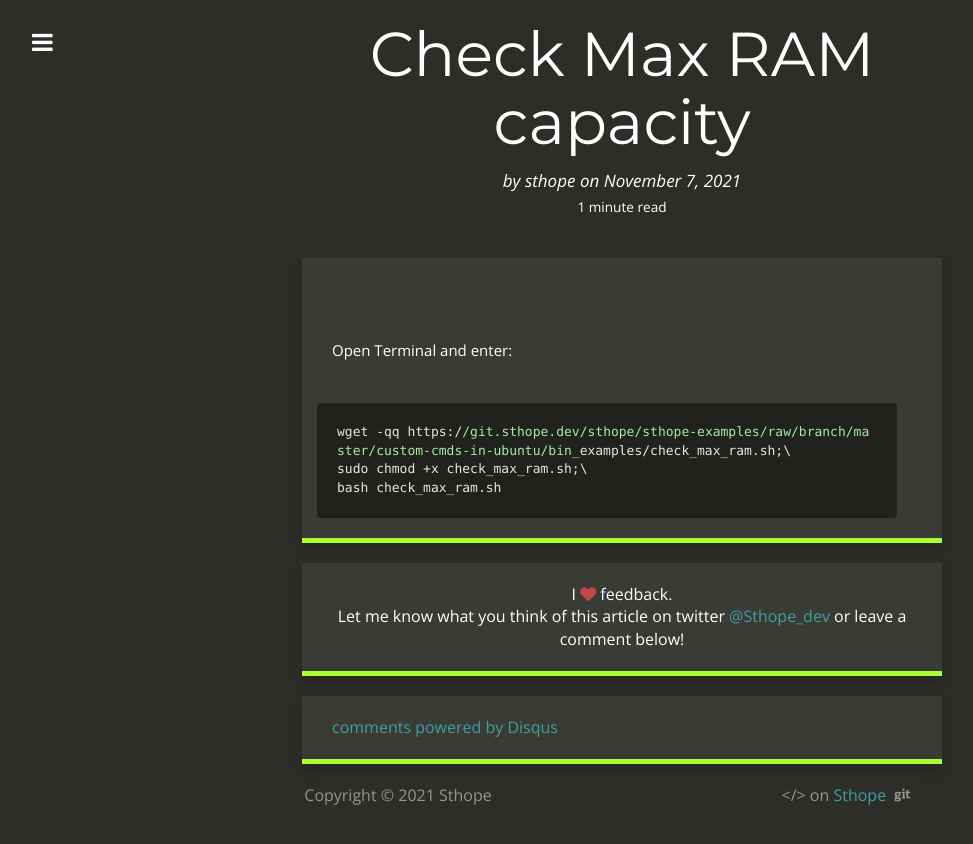
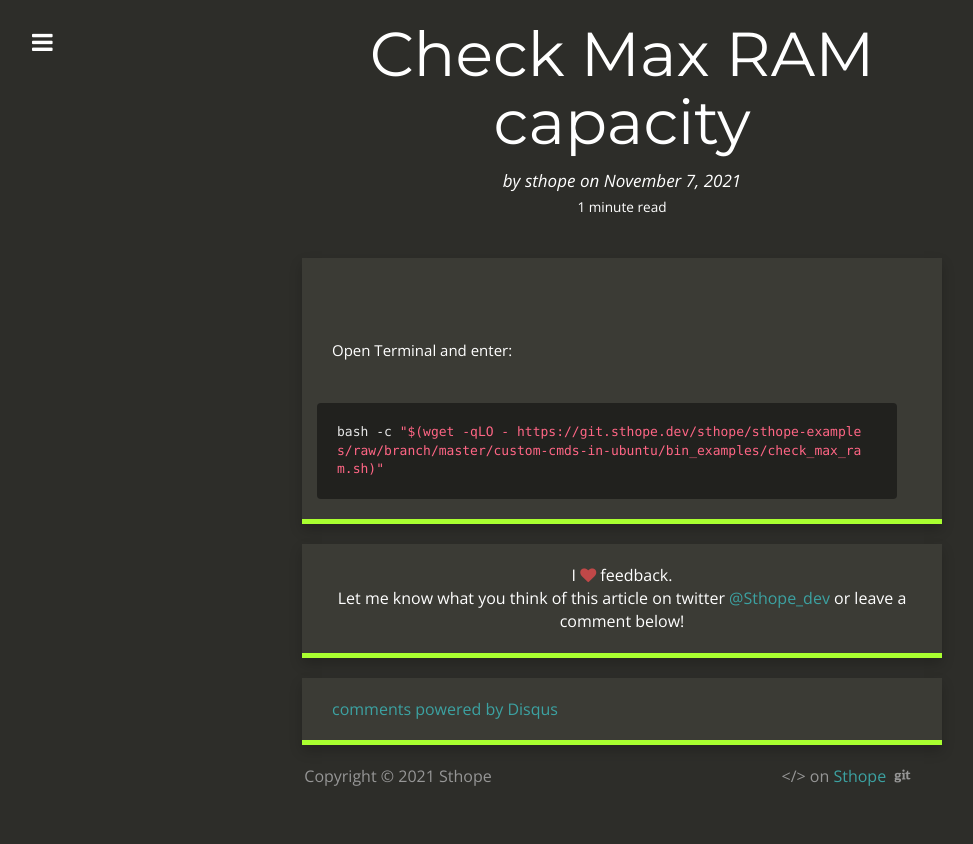
Before and after one commit to Sthopeless/website, a Jekyll site: the page built from _posts/2021-11-07-check_max_ram_cap.md, in a window 1280 px wide. Shown: the top 844 px of the page, without its empty margins (18-991 px from the left). Built offline with Jekyll 4.4.1, drawn with Linux system fonts in a browser that asks for light colours; nearby versions of some CDN libraries; comment, search, counter and statistics services are not loaded.

Commit message:
Update 2021-11-07-check_max_ram_cap.md

````diff
--- a/_posts/2021-11-07-check_max_ram_cap.md
+++ b/_posts/2021-11-07-check_max_ram_cap.md
@@ -11,7 +11,5 @@ comments: true
 Open Terminal and enter:
 
 ```
-wget -qq https://git.sthope.dev/sthope/sthope-examples/raw/branch/master/custom-cmds-in-ubuntu/bin_examples/check_max_ram.sh;\
-sudo chmod +x check_max_ram.sh;\
-bash check_max_ram.sh
+bash -c "$(wget -qLO - https://git.sthope.dev/sthope/sthope-examples/raw/branch/master/custom-cmds-in-ubuntu/bin_examples/check_max_ram.sh)"
 ```
````
